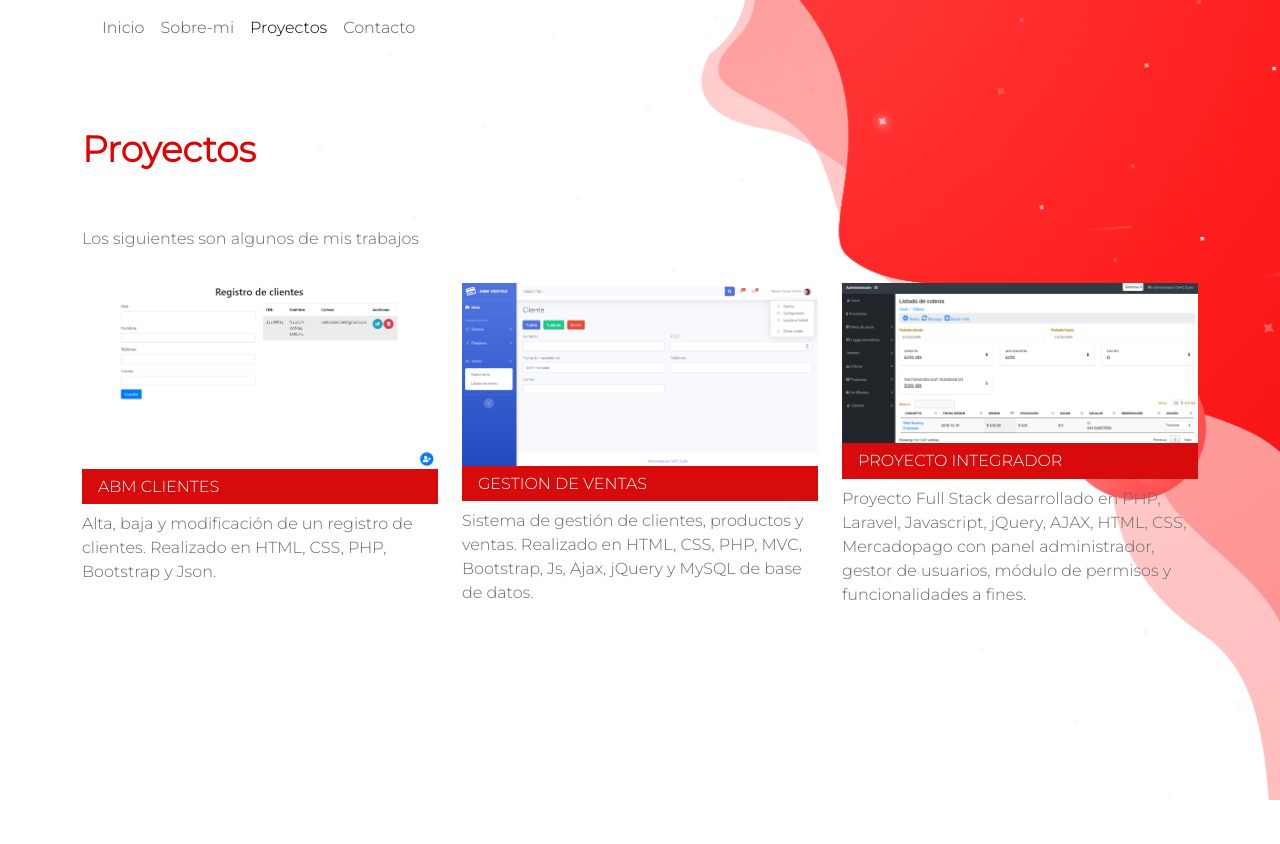
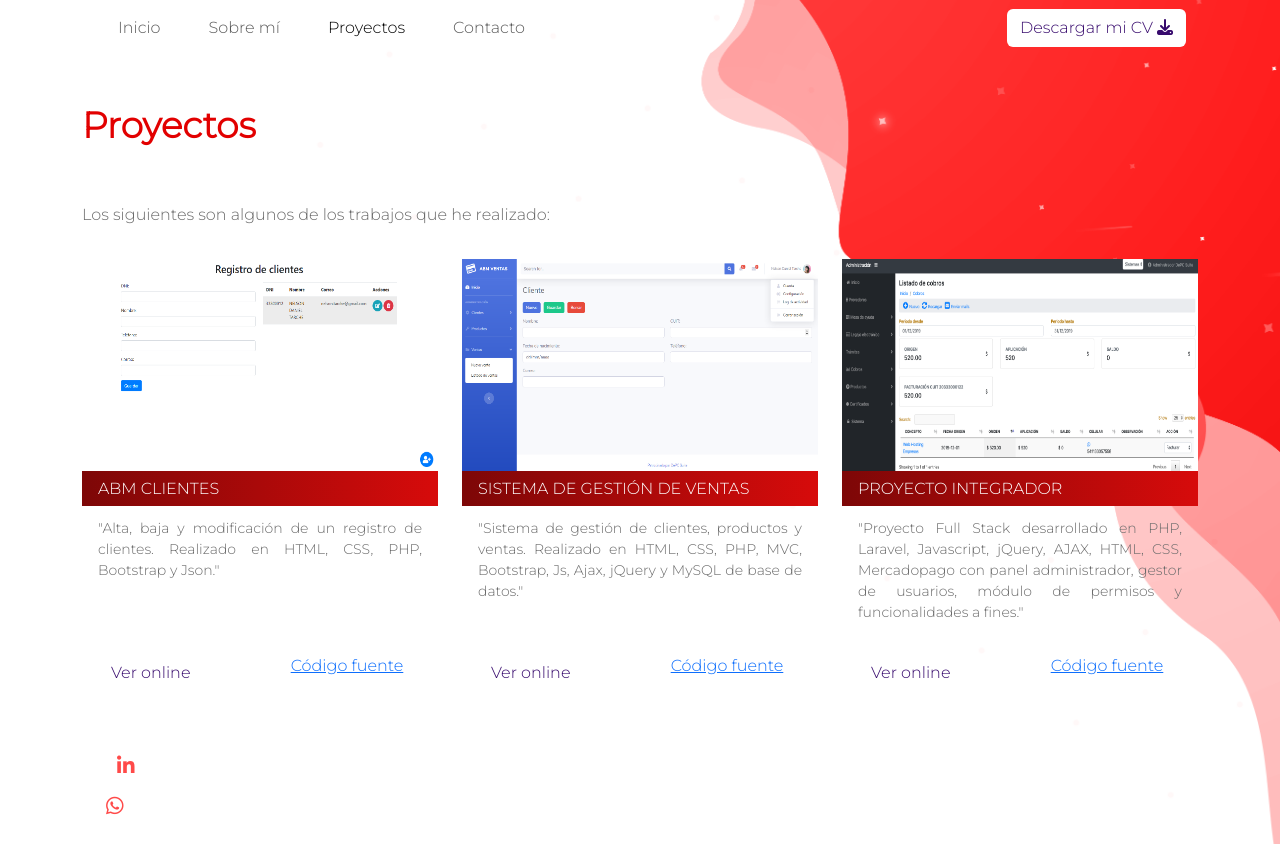
Before and after one commit to tinchk/portfolio, a PHP site: page /proyectos.html in a window 1280 px wide. Before the commit the page ends 800 px from the top, so only its background shows below. Run offline with PHP 8.4, Linux system fonts and the light colour scheme.

Commit message:
Cambios 4º

```diff
--- a/css/estilos.css
+++ b/css/estilos.css
@@ -21,18 +21,31 @@ h1 {
   font-size: 36px;
   font-weight: bold;
 }
-h2 {
-     text-transform: uppercase;
-     color: white;
-     font-size: 16px;
-     background: rgba(215, 11, 11, 1);
-     font-weight: 400;
 
-    }
-
+.proyecto h2{
+              font-size: 16px;
+              text-transform: uppercase;
+              color: white;
+              background: rgb(125,7,7);
+              background: linear-gradient(90deg, rgba(125,7,7,1) 0%, rgba(215,11,11,1) 100%);
+              padding: 16px;
+}
+.proyecto img{
+               height: 212px;
+}
 p{
   color: #6a6a6a;
+  text-align: justify;
 }
+
+.proyecto p{
+          font-size: 14px;
+          color: #6a6a6a;
+          height: 100px;
+
+        }
+
+
 footer {
   color: white;
 }
@@ -42,10 +55,18 @@ footer a{
 .btn { color: #370a6d ;
        background-color: white ;
 }
+
 .btn:hover {
        color: white;
        background-color: #370a6d;
 }
+.btn btn-rojo {
+          background-color: #E20000;
+          border-radius: 20px;
+          font-weight: 100;
+          border: 1px solid red;
+        }
+
 footer .fa-linkedin-in {
   color: #ff4a49;
   background-color: white;
--- a/proyectos.html
+++ b/proyectos.html
@@ -1,8 +1,9 @@
 <!DOCTYPE html>
-<html lang="es h-100">
+<html lang="es" class="h-100">
 
 <head>
     <meta charset="UTF-8">
+    <meta http-equiv="X-UA-Compatible" content="IE=edge">
     <meta name="viewport" content="width=device-width, initial-scale=1.0">
     <title>Proyectos</title>
     <link rel="stylesheet" href="css/fontawesome/css/all.min.css">
@@ -12,69 +13,114 @@
     <link rel="stylesheet" href="css/estilos.css">
 </head>
 
-<body id="proyectos">
+<body id="proyectos" class="d-flex flex-column h-100">
     <header class="container">
-        <nav>
         <nav class="navbar navbar-expand-md mb-4">
             <div class="container-fluid">
-                    <button class="navbar-toggler" type="button" data-bs-toggle="collapse"
-                        data-bs-target="#navbarCollapse" aria-controls="navbarCollapse" aria-expanded="false"
-                        aria-label="Toggle navigation">
+                <button class="navbar-toggler" type="button" data-bs-toggle="collapse" data-bs-target="#navbarCollapse" aria-controls="navbarCollapse" aria-expanded="false" aria-label="Toggle navigation">
                     <span class="navbar-toggler-icon"></span>
                 </button>
                 <div class="collapse navbar-collapse" id="navbarCollapse">
                     <ul class="navbar-nav me-auto mb-2 mb-md-0">
                         <li class="nav-item">
-                                <a class="nav-link" href="index.html">Inicio</a>
+                            <a class="nav-link px-4" href="index.html">Inicio</a>
                         </li>
                         <li class="nav-item">
-                                <a class="nav-link" href="sobre-mi.html">Sobre-mi</a>
-                            <li class="nav-item">
-                                <a class="nav-link active" href="proyectos.html">Proyectos</a>
+                            <a class="nav-link px-4" href="sobre-mi.html">Sobre mí</a>
                         </li>
                         <li class="nav-item">
-                                <a class="nav-link" href="contacto.html">Contacto</a>
+                            <a class="nav-link px-4 active" href="proyectos.html">Proyectos</a>
                         </li>
+                        <li class="nav-item">
+                            <a class="nav-link px-4" href="contacto.html">Contacto</a>
+                        </li>
+                    </ul>
+                    <ul class="navbar-nav">
+                        <li class="float-sm-end">
+                            <a class="btn btn-rojo" href="contacto.html">Descargar mi CV <i class="fa-solid fa-download"></i></a>
+                        </li>
+                    </ul>
                 </div>
             </div>
-            </nav>
         </nav>
     </header>
     <main class="container">
         <div class="row">
-            <div class="col-12 py-5">
+            <div class="col-12 py-4 pb-5">
                 <h1>Proyectos</h1>
-            </div>
-            <div class="col-12 pb-3">
-                <p>Los siguientes son algunos de mis trabajos</p>
             </div>
         </div>
         <div class="row">
-                <div class="col-4">
-                    <img src="images/abmclientes.png" alt="clientes" class="img-fluid">
-                     <h2 class="py-2 px-3">ABM clientes</h2>
-                      <p>Alta, baja y modificación de un registro de clientes. Realizado en HTML, CSS, PHP, Bootstrap y Json.</p>                  </p>
+            <div class="col-12 pb-3">
+                <p>Los siguientes son algunos de los trabajos que he realizado:</p>
             </div>
-                <div class="col-4">
-                    <img src="images/abmventas.png" alt="ventas" class="img-fluid">
-                     <h2 class="py-2 px-3">Gestion de ventas</h2>
-                     <p>Sistema de gestión de clientes, productos y ventas. Realizado en HTML, CSS, PHP, MVC, Bootstrap, Js, Ajax, jQuery y MySQL de base de datos.</p>
         </div>
-                <div class="col-4">
-                    <img src="images/proyecto-integrador.png" alt="proyecto integrador" class="img-fluid">
-                    <h2 class="py-2 px-3">Proyecto integrador</h2>
-                    <p>Proyecto Full Stack desarrollado en PHP, Laravel, Javascript, jQuery, AJAX, HTML, CSS, Mercadopago con panel administrador, gestor de usuarios, módulo de permisos y funcionalidades a fines.</p>
+        <div class="row">
+            <div class="col-sm-4 col-12 mb-3">
+                <div class="proyecto">
+                    <img src="images/abmclientes.png" alt="ABM Clientes" class="img-fluid">
+                    <h2 class="px-3 py-2">ABM Clientes</h2>
+                    <p class="px-3 py-1">"Alta, baja y modificación de un registro de clientes. Realizado en HTML, CSS,
+                        PHP, Bootstrap y Json."</p>
+                    <div class="row py-4 pb-3 px-3">
+                        <div class="col-6">
+                            <a class="btn proyecto" href="#">Ver online</a>
+                        </div>
+                        <div class="col-6 text-center">
+                            <a href="#" class="link-rojo">Código fuente</a>
+                        </div>
+                    </div>
+                </div>
+            </div>
+            <div class="col-sm-4 col-12 mb-3">
+                <div class=" proyecto">
+                <img src="images/abmventas.png" alt="ABM Ventas" class="img-fluid">
+                <h2 class="px-3 py-2">SISTEMA DE GESTIÓN DE VENTAS</h2>
+                <p class="px-3 py-1">"Sistema de gestión de clientes, productos y ventas. Realizado en HTML, CSS, PHP,
+                    MVC, Bootstrap, Js, Ajax, jQuery y
+                    MySQL de base de datos."</p>
+                <div class="row py-4 pb-3 px-3">
+                    <div class="col-6">
+                        <a class="btn proyecto" href="#">Ver online</a>
+                    </div>
+                    <div class="col-6 text-center">
+                        <a href="#" class="link-rojo">Código fuente</a>
+                    </div>
+                </div>
+            </div>
+        </div>
+        <div class="col-sm-4 col-12 mb-3">
+                <div class=" proyecto">
+            <img src="images/proyecto-integrador.png" alt="Proyecto integrador" class="img-fluid">
+            <h2 class="px-3 py-2">Proyecto integrador</h2>
+            <p class="px-3 py-1">"Proyecto Full Stack desarrollado en PHP, Laravel, Javascript, jQuery, AJAX, HTML, CSS,
+                Mercadopago con panel administrador, gestor de usuarios, módulo de permisos y funcionalidades a fines."</p>
+            <div class="row py-4 pb-3 px-3">
+                <div class="col-6">
+                    <a class="btn proyecto" href="#">Ver online</a>
+                </div>
+                <div class="col-6 text-center">
+                    <a href="#" class="link-rojo">Código fuente</a>
+                </div>
+            </div>
+        </div>
         </div>
         </div>
     </main>
-    <footer class="container">
+    <footer class="container mt-auto py-4">
         <div class="row">
-            <div class="col-12">
-
+            <div class="col-sm-3 col-12">
+                <a href="https://github.com" target="_blank"><i class="fa-brands fa-github"></i></a>
+                <a href="https://www.linkedin.com/in/nelson-daniel-tarche/" target="_blank"><i class="fa-brands fa-linkedin-in"></i></a>
+            </div>
+            <div class="col-sm-3 col-12">
+                Sponsor <a href="https://depcsuite.com">DePC Suite</a>
+            </div>
+            <div class="col-sm-3 col-12">
+                <a href="mailto:info@nelsontarche.com.ar">info@nelsontarche.com.ar</a>
             </div>
         </div>
-    </footer>
 
-</body>
+        <a href="https://api.whatsapp.com/send?phone=+541162442898" target="_blank"><i class="fa-brands fa-whatsapp px-3 pt-3 pb-4"></i></a>
 
-</html>
+    </body>>
```
Also changed, not shown: contacto.html (+10 -7 lines). Lines whose indentation alone changed are shown as unchanged.
